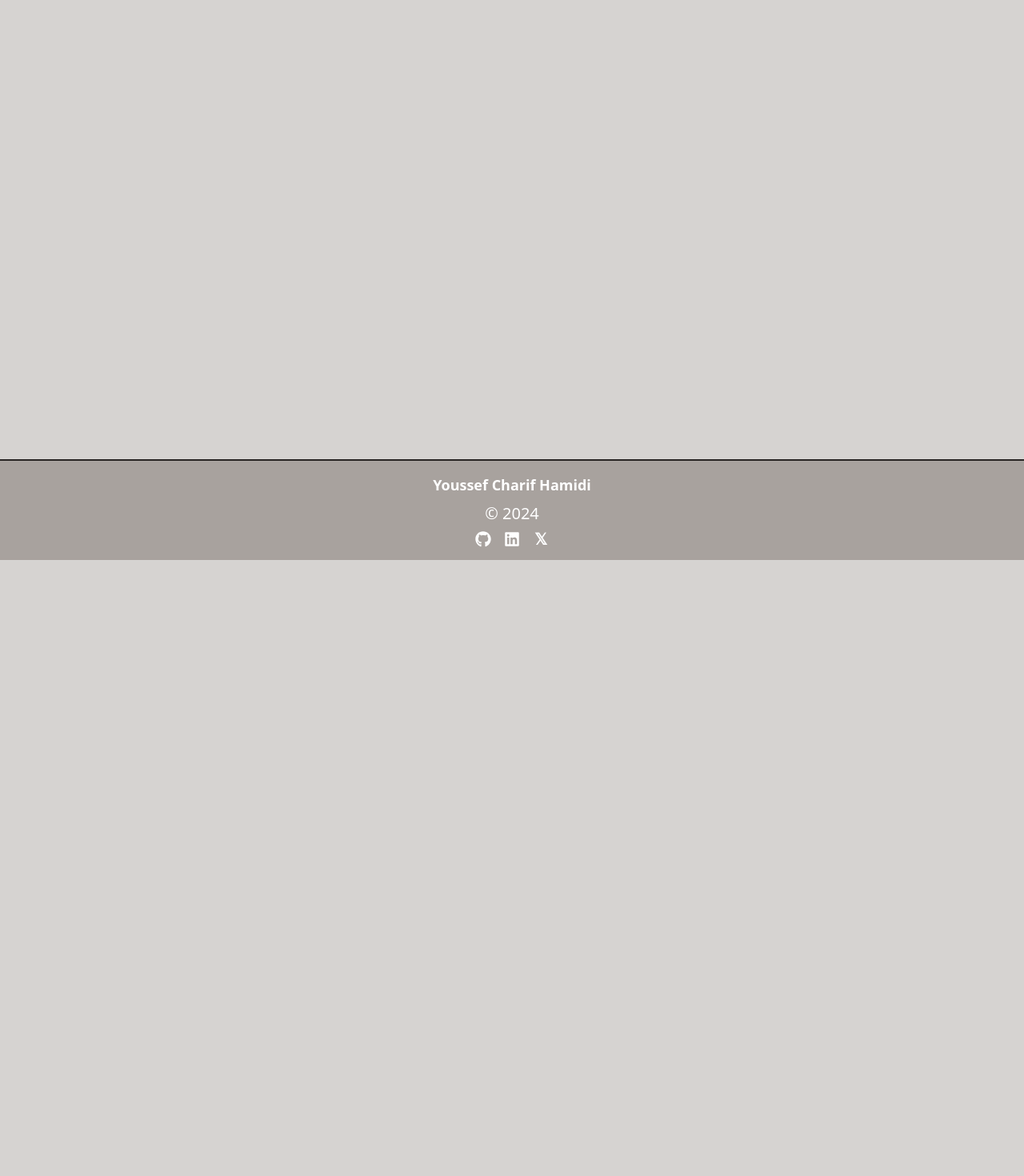
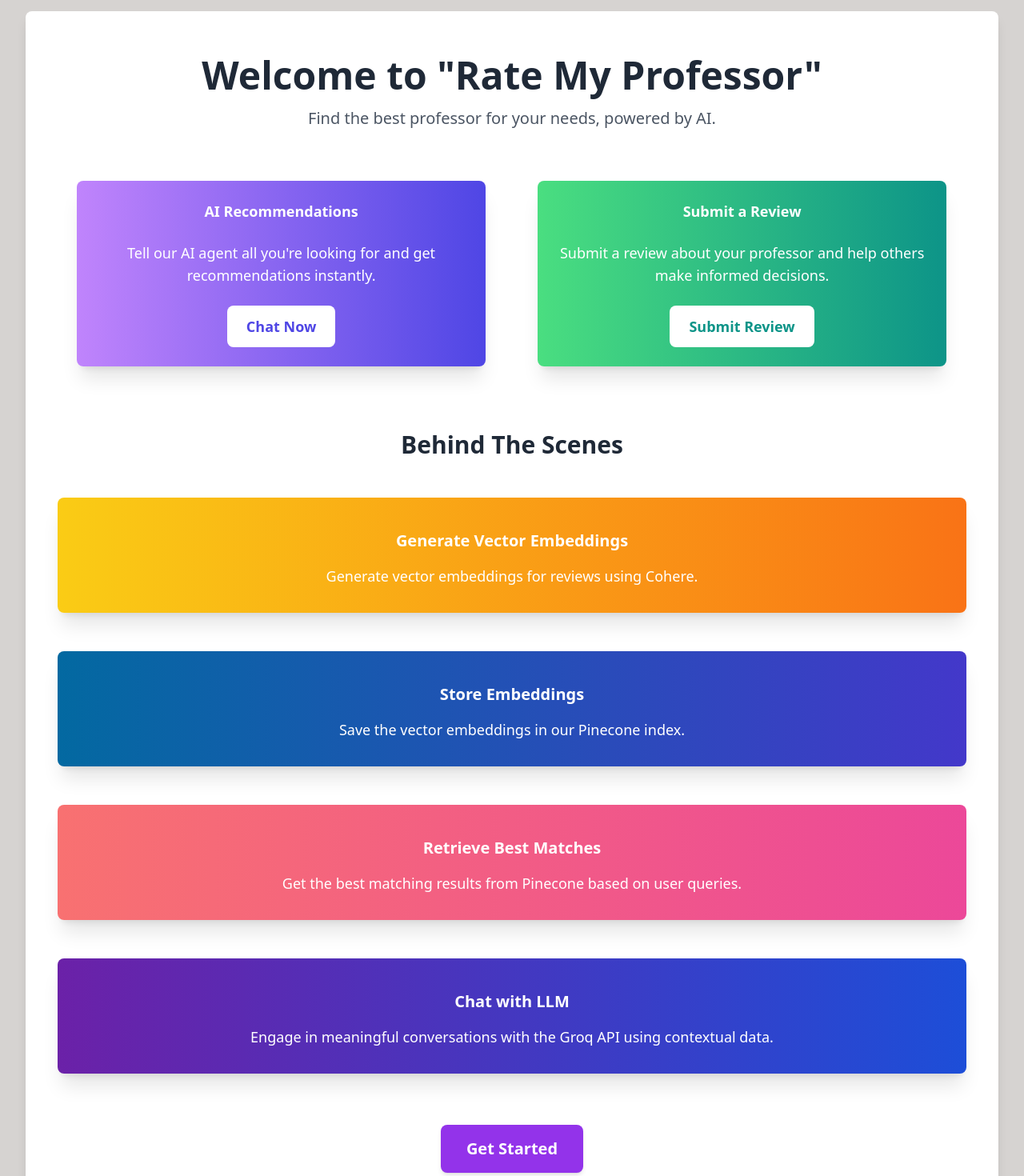
Before and after one commit to Chareeef/RateMyProfessor, a Next.js app: page / in a window 1280 px wide. Shown: the part 100-1570 px from the top of the page at 80% size. Before the commit the page ends 800 px from the top, so only its background shows below. Built offline with nearby package versions, Linux system fonts and the light colour scheme.

Commit message:
Create Landing page

```diff
--- a/app/page.tsx
+++ b/app/page.tsx
@@ -1,5 +1,122 @@
+"use client";
+import { useEffect } from "react";
+import Link from "next/link";
+import AOS from "aos";
+import "aos/dist/aos.css";
+
 export default function LandingPage() {
+  // Initialize AOS
+  useEffect(() => {
+    AOS.init({ duration: 600 });
+  }, []);
+
   return (
-    <main className="grow flex flex-col justify-center items-center"></main>
+    <main className="grow flex flex-col justify-center items-center p-8 text-lg overflow-hidden">
+      <div className="w-full p-10 bg-white rounded-lg shadow-lg space-y-16">
+        {/* Header Section */}
+        <section className="text-center space-y-4">
+          <h1 className="text-5xl font-bold text-gray-800">
+            Welcome to "Rate My Professor"
+          </h1>
+          <p className="text-xl text-gray-600">
+            Find the best professor for your needs, powered by AI.
+          </p>
+        </section>
+
+        {/* Features Section */}
+        <section className="flex flex-col md:flex-row justify-around items-center gap-4">
+          {/* Feature 1 */}
+          <div
+            className="flex flex-col gap-y-4 bg-gradient-to-r from-purple-400 to-indigo-600 p-6 rounded-lg shadow-xl text-white w-full md:w-[45%] text-center"
+            data-aos="flip-up"
+          >
+            <h3 className="m-0">AI Recommendations</h3>
+            <p>
+              Tell our AI agent all you're looking for and get recommendations
+              instantly.
+            </p>
+            <Link href="/chat">
+              <button className="px-6 py-3 bg-white text-indigo-600 font-semibold rounded-lg hover:bg-gray-200">
+                Chat Now
+              </button>
+            </Link>
+          </div>
+
+          {/* Feature 2 */}
+          <div
+            className="flex flex-col gap-y-4 bg-gradient-to-r from-green-400 to-teal-600 p-6 rounded-lg shadow-xl text-white w-full md:w-[45%] text-center"
+            data-aos="flip-down"
+          >
+            <h3 className="m-0">Submit a Review</h3>
+            <p>
+              Submit a review about your professor and help others make informed
+              decisions.
+            </p>
+            <Link href="/create_review">
+              <button className="px-6 py-3 bg-white text-teal-600 font-semibold rounded-lg hover:bg-gray-200">
+                Submit Review
+              </button>
+            </Link>
+          </div>
+        </section>
+
+        {/* How It Works Section */}
+        <section className="flex flex-col items-center gap-y-8">
+          <h2 className="text-3xl font-semibold text-gray-800">
+            Behind The Scenes
+          </h2>
+          <div className="flex flex-col justify-around gap-y-12 w-full">
+            <div
+              className="bg-gradient-to-r from-yellow-400 to-orange-500 p-6 rounded-lg shadow-xl text-white w-full text-center"
+              data-aos="fade-right"
+            >
+              <h4 className="text-xl font-semibold">
+                Generate Vector Embeddings
+              </h4>
+              <p>Generate vector embeddings for reviews using Cohere.</p>
+            </div>
+
+            <div
+              className="bg-gradient-to-r from-sky-700 to-indigo-700 p-6 rounded-lg shadow-xl text-white w-full text-center"
+              data-aos="fade-left"
+            >
+              <h4 className="text-xl font-semibold">Store Embeddings</h4>
+              <p>Save the vector embeddings in our Pinecone index.</p>
+            </div>
+
+            <div
+              className="bg-gradient-to-r from-red-400 to-pink-500 p-6 rounded-lg shadow-xl text-white w-full text-center"
+              data-aos="fade-right"
+            >
+              <h4 className="text-xl font-semibold">Retrieve Best Matches</h4>
+              <p>
+                Get the best matching results from Pinecone based on user
+                queries.
+              </p>
+            </div>
+
+            <div
+              className="bg-gradient-to-r from-purple-800 to-blue-700 p-6 rounded-lg shadow-xl text-white w-full text-center"
+              data-aos="fade-left"
+            >
+              <h4 className="text-xl font-semibold">Chat with LLM</h4>
+              <p>
+                Engage in meaningful conversations with the Groq API using
+                contextual data.
+              </p>
+            </div>
+          </div>
+        </section>
+
+        {/* Final CTA */}
+        <section className="text-center" data-aos="zoom-in">
+          <Link href="/chat">
+            <button className="px-8 py-4 bg-purple-600 text-white text-xl font-bold rounded-lg shadow-md hover:bg-purple-700">
+              Get Started
+            </button>
+          </Link>
+        </section>
+      </div>
+    </main>
   );
 }
--- a/package.json
+++ b/package.json
@@ -10,6 +10,7 @@
   },
   "dependencies": {
     "@pinecone-database/pinecone": "^3.0.1",
+    "aos": "^2.3.4",
     "cohere-ai": "^7.12.1",
     "groq-sdk": "^0.5.0",
     "next": "14.2.6",
@@ -20,6 +21,7 @@
     "uuid": "^10.0.0"
   },
   "devDependencies": {
+    "@types/aos": "^3.0.7",
     "@types/node": "^20",
     "@types/react": "^18",
     "@types/react-dom": "^18",
```
Also changed, not shown: 1 other file (tests, documents, lock files or other folders).
